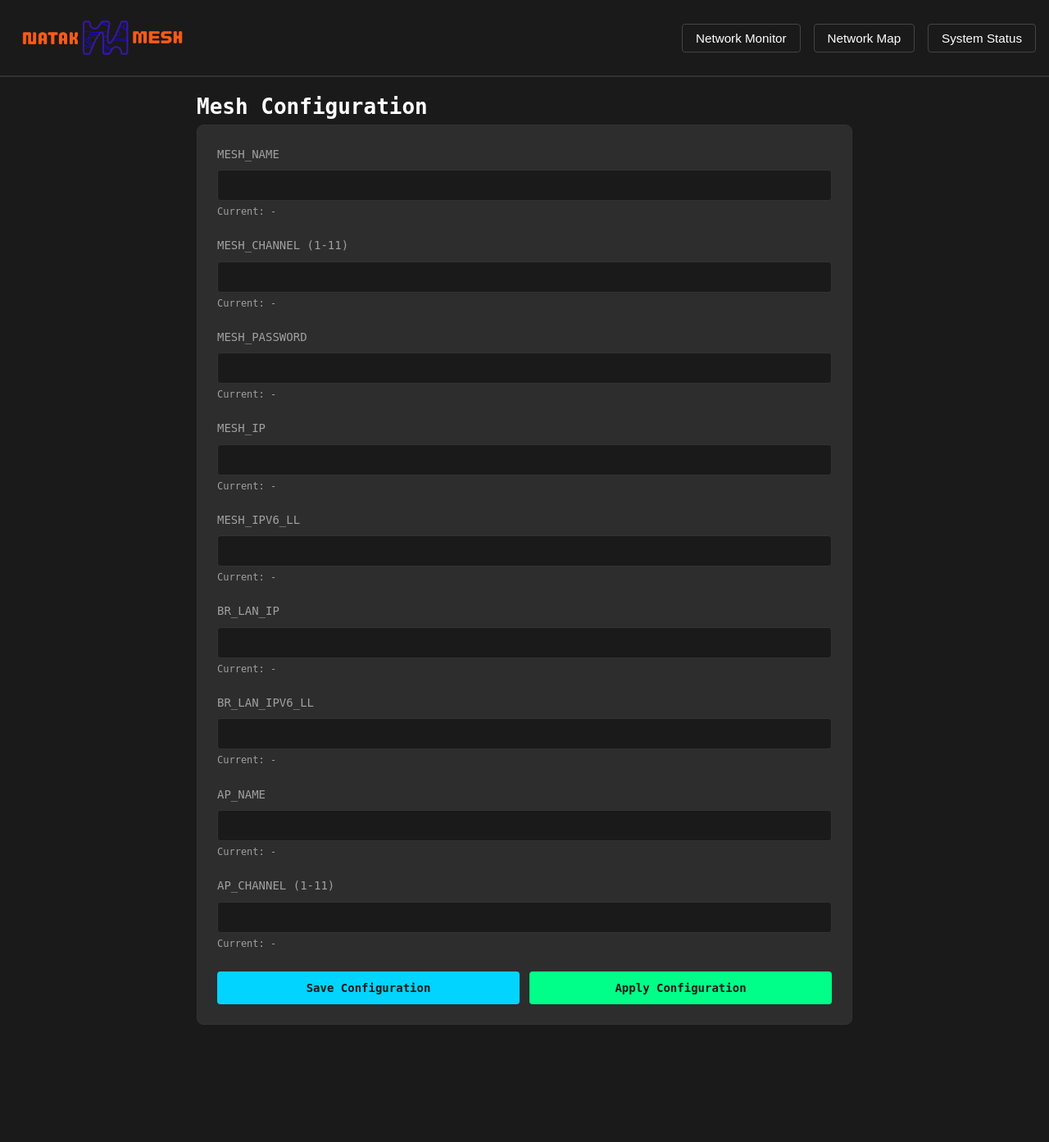
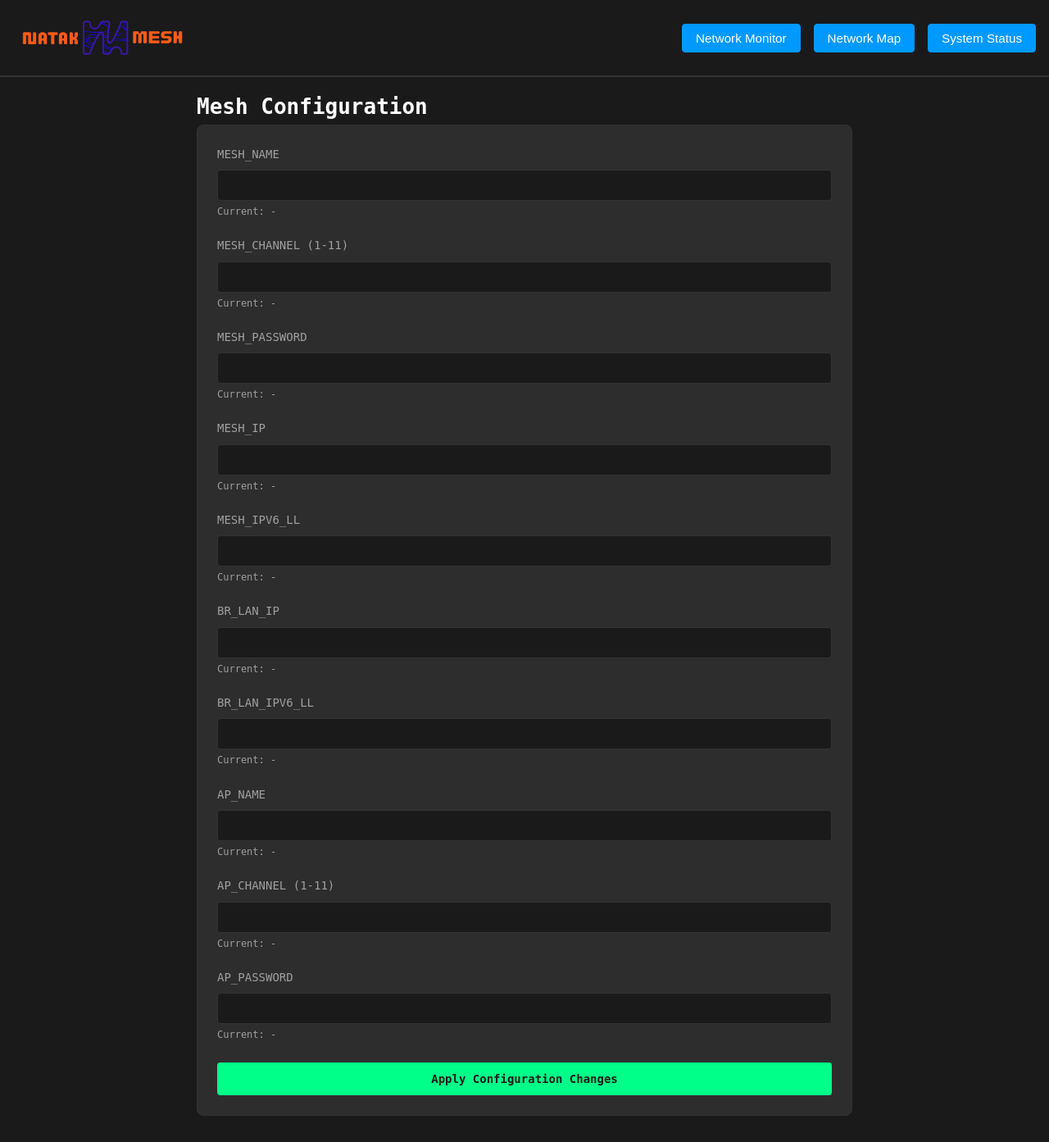
Before and after one commit to Natak-Mesh/Nucleus_V1, a Flask app: page /config in a window 1280 px wide. Shown: the whole page at 82% size. Before the commit the page ends 1250 px from the top, so only its background shows below. Run offline with Flask 3, Linux system fonts and the light colour scheme.

Commit message:
add ap password to config page, formatting changes

```diff
--- a/opt/nucleus/web/app.py
+++ b/opt/nucleus/web/app.py
@@ -254,17 +254,16 @@ def get_config():
         return jsonify({'error': str(e)}), 500
 
 
-@app.route('/api/config', methods=['POST'])
-def save_config():
-    """Save mesh configuration"""
+@app.route('/api/apply_and_reboot', methods=['POST'])
+def apply_and_reboot():
+    """Save config, run config generation, and reboot system"""
     try:
         config = request.json
 
-        # Read existing file
+        # Step 1: Save configuration to mesh.conf
         with open('/etc/nucleus/mesh.conf', 'r') as f:
             lines = f.readlines()
 
-        # Update values
         new_lines = []
         for line in lines:
             if '=' in line and not line.strip().startswith('#'):
@@ -276,26 +275,20 @@ def save_config():
             else:
                 new_lines.append(line)
 
-        # Write back
         with open('/etc/nucleus/mesh.conf', 'w') as f:
             f.writelines(new_lines)
 
-        return jsonify({'success': True})
-    except Exception as e:
-        return jsonify({'error': str(e)}), 500
-
-
-@app.route('/api/apply_config', methods=['POST'])
-def apply_config():
-    """Run config generation script"""
-    try:
+        # Step 2: Run config generation script
         result = subprocess.run(['/opt/nucleus/bin/config_generation.sh'],
                               capture_output=True, text=True, timeout=30)
 
-        if result.returncode == 0:
-            return jsonify({'success': True, 'output': result.stdout})
-        else:
-            return jsonify({'error': result.stderr}), 500
+        if result.returncode != 0:
+            return jsonify({'error': f'Config generation failed: {result.stderr}'}), 500
+
+        # Step 3: Reboot system (in background to allow response)
+        subprocess.Popen(['sudo', 'reboot'])
+
+        return jsonify({'success': True, 'message': 'Configuration applied, system rebooting'})
     except Exception as e:
         return jsonify({'error': str(e)}), 500
 
--- a/opt/nucleus/web/static/css/style.css
+++ b/opt/nucleus/web/static/css/style.css
@@ -57,18 +57,18 @@ nav {
 
 .nav-btn {
     padding: 8px 16px;
-    background-color: transparent;
+    background-color: var(--accent-secondary);
     color: var(--text-primary);
-    border: 1px solid #444;
+    border: 1px solid var(--accent-secondary);
     border-radius: 4px;
     cursor: pointer;
     font-size: 0.95rem;
     font-weight: normal;
-    transition: background-color 0.2s ease;
+    transition: opacity 0.2s ease;
 }
 
 .nav-btn:hover {
-    background-color: #444;
+    opacity: 0.8;
 }
 
 /* Main Content */
--- a/opt/nucleus/web/templates/config.html
+++ b/opt/nucleus/web/templates/config.html
@@ -65,7 +65,7 @@
             opacity: 0.8;
         }
         .btn-primary {
-            background-color: var(--accent-primary);
+            background-color: var(--accent-secondary);
             color: var(--bg-primary);
         }
         .btn-secondary {
@@ -167,9 +167,14 @@
                         <div class="current-value">Current: <span id="current-AP_CHANNEL">-</span></div>
                     </div>
 
+                    <div class="config-field">
+                        <label>AP_PASSWORD</label>
+                        <input type="text" name="AP_PASSWORD" id="AP_PASSWORD" required>
+                        <div class="current-value">Current: <span id="current-AP_PASSWORD">-</span></div>
+                    </div>
+
                     <div class="button-group">
-                        <button type="submit" class="btn btn-primary">Save Configuration</button>
-                        <button type="button" class="btn btn-apply" onclick="applyConfig()">Apply Configuration</button>
+                        <button type="button" class="btn btn-apply" onclick="applyConfig()">Apply Configuration Changes</button>
                     </div>
                 </form>
             </div>
@@ -193,41 +198,39 @@
             }
         }
 
-        document.getElementById('config-form').addEventListener('submit', async (e) => {
-            e.preventDefault();
-            const formData = new FormData(e.target);
+        async function applyConfig() {
+            // Show confirmation warning
+            const confirmed = confirm(
+                'WARNING: This will overwrite existing configuration and reboot the system. ' +
+                'You may lose connectivity. Continue?'
+            );
+
+            if (!confirmed) {
+                return;
+            }
+
+            // Get form data
+            const formData = new FormData(document.getElementById('config-form'));
             const config = Object.fromEntries(formData);
 
             try {
-                const response = await fetch('/api/config', {
+                showMessage('Applying configuration and rebooting system...', 'success');
+
+                const response = await fetch('/api/apply_and_reboot', {
                     method: 'POST',
                     headers: {'Content-Type': 'application/json'},
                     body: JSON.stringify(config)
                 });
 
-                if (response.ok) {
-                    showMessage('Configuration saved successfully', 'success');
-                    loadConfig();
-                } else {
-                    showMessage('Error saving configuration', 'error');
-                }
-            } catch (error) {
-                showMessage('Error saving configuration', 'error');
-            }
-        });
-
-        async function applyConfig() {
-            try {
-                const response = await fetch('/api/apply_config', {method: 'POST'});
                 const result = await response.json();
 
                 if (response.ok) {
-                    showMessage('Configuration applied successfully', 'success');
+                    showMessage('Configuration applied. System rebooting...', 'success');
                 } else {
                     showMessage(`Error: ${result.error}`, 'error');
                 }
             } catch (error) {
-                showMessage('Error applying configuration', 'error');
+                showMessage('Configuration applied. System rebooting...', 'success');
             }
         }
 
```
Also changed, not shown: 2 other files.
